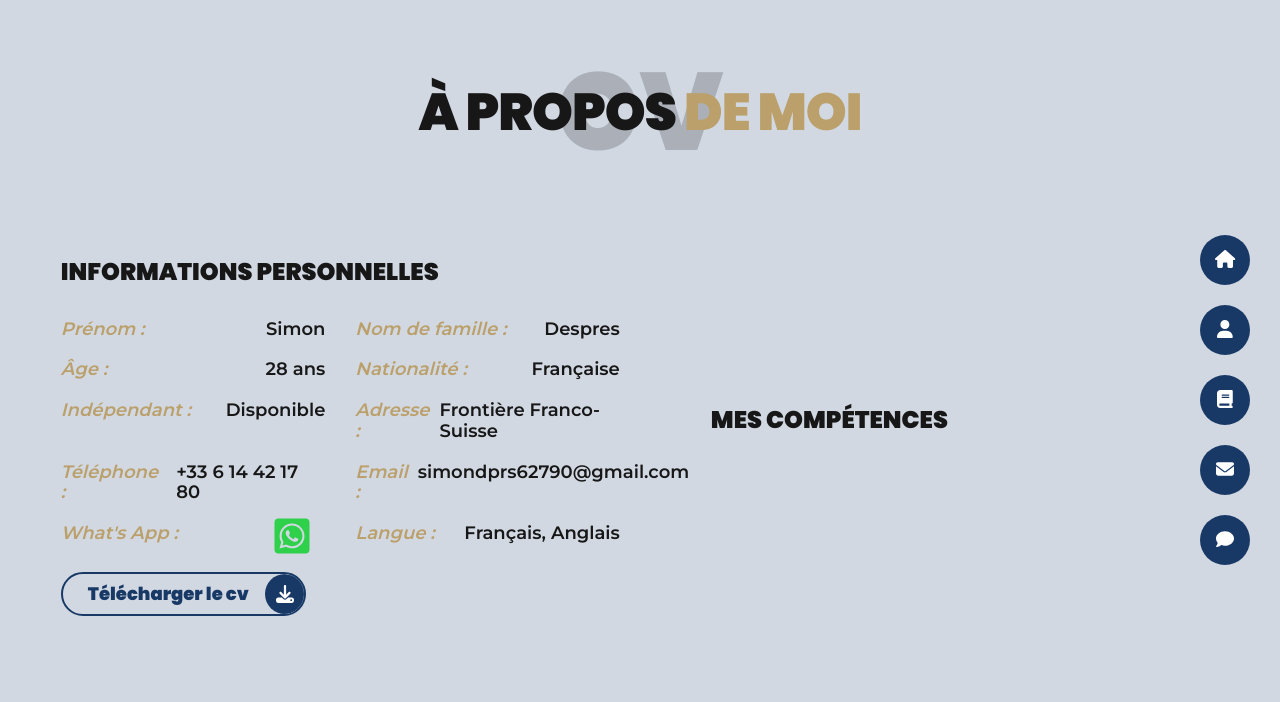
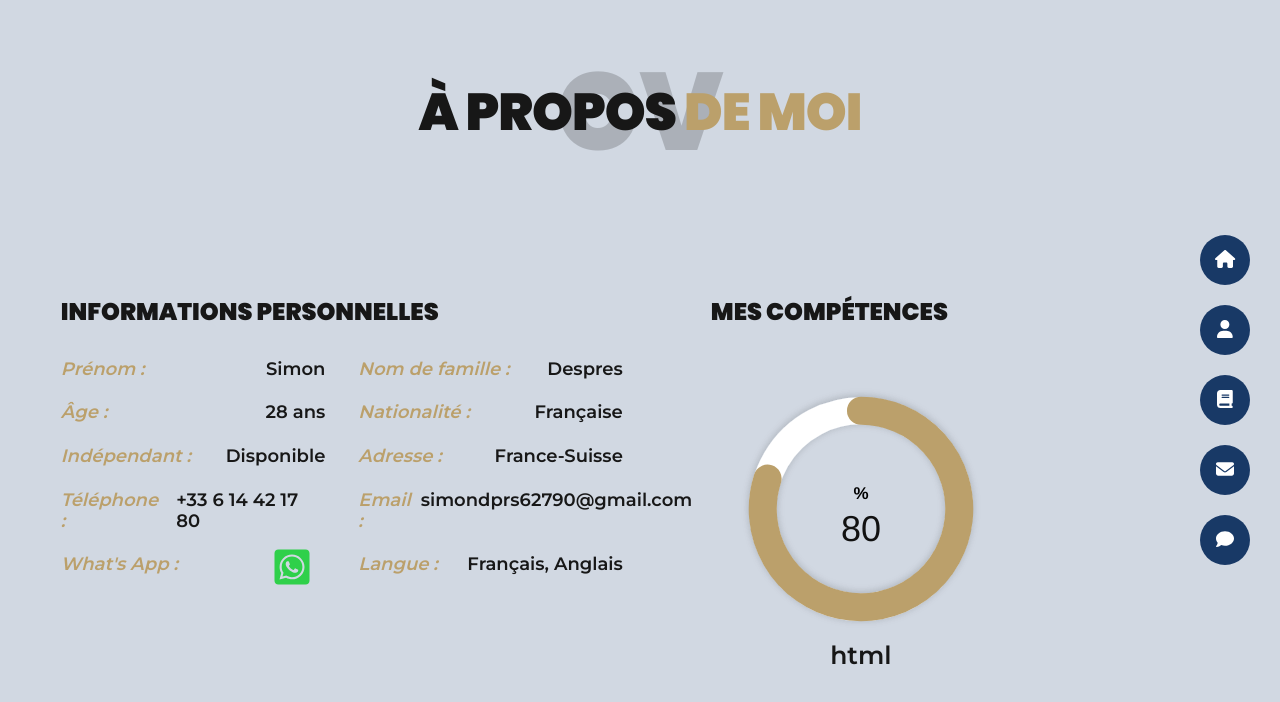
Before and after one commit to PilcodeurDev/my-visual-impact, a Next.js app: page /about in a window 1280 px wide. Shown: the top 702 px of the page. Built offline with nearby package versions, Linux system fonts and the light colour scheme.

Commit message:
add radialBar gauge with library Apexcharts

```diff
--- a/package.json
+++ b/package.json
@@ -13,9 +13,11 @@
     "@fortawesome/fontawesome-svg-core": "^6.4.2",
     "@fortawesome/free-solid-svg-icons": "^6.4.2",
     "@fortawesome/react-fontawesome": "^0.2.0",
+    "apexcharts": "^3.45.1",
     "next": "13.5.6",
     "normalize.css": "^8.0.1",
     "react": "^18",
+    "react-apexcharts": "^1.4.1",
     "react-dom": "^18",
     "react-icons": "^4.11.0",
     "sass": "^1.69.5"
--- a/src/app/about/about.module.sass
+++ b/src/app/about/about.module.sass
@@ -24,13 +24,14 @@
   z-index: -1
 
 .rowCenter
+  height: 80vh
   justify-content: center
   gap: 40px
 
 .boardInfo
   display: flex
   flex-wrap: wrap
-  gap: 20px
+  gap: 23px
   font-family: var(--font-montserrat)
   font-weight: 600
 
@@ -55,3 +56,19 @@
   :hover
     color: $main-color
     transition: all .2s linear
+
+.topUp
+  position: relative
+  height: 70vh
+  top: 0
+
+.skillPannel
+  display: flex
+  flex-direction: column
+  align-items: center
+  position: relative
+
+  .textPannel
+    font-size: 25px
+    position: absolute
+    top: 93%
--- a/src/app/about/page.js
+++ b/src/app/about/page.js
@@ -7,6 +7,7 @@ import { FaWhatsappSquare } from "react-icons/fa";
  */
 import styles from './about.module.sass'
 import BlockDecoration from "@/components/block-decoration/block-decoration"
+import GaugeBar from "@/components/gauge-bar/gauge-bar"
 import Button, { IconTypes } from "@/components/button/button";
 
 
@@ -39,7 +40,7 @@ const myInformations = [
   {
     id: 6,
     title: "Adresse :",
-    value: "Frontière Franco-Suisse",
+    value: "France-Suisse",
   },
   {
     id: 7,
@@ -85,7 +86,7 @@ const About = () => {
           <span className={styles.shadowTitle}>CV</span>
         </header>
         <div className={`${styles.rowCenter} row`}>
-          <div className="col_6">
+          <div className={`${styles.topUp} col_6`}>
             <h4>informations personnelles</h4>
             <div className={styles.boardInfo}>
               {myInformations.map((info) => (
@@ -95,12 +96,18 @@ const About = () => {
                 </div>
               ))}
             </div>
-            <Button icon={IconTypes.DOWNLOAD} href="#" >
+            {/* <Button icon={IconTypes.DOWNLOAD} href="#" >
                 Télécharger le cv
-            </Button>
+            </Button> */}
           </div>
-          <div className="col_5">
+          <div className={`${styles.topUp} col_5`}>
             <h4>Mes compétences</h4>
+            <div className={styles.boardInfo}>
+              <div className={styles.skillPannel}>
+                {<GaugeBar/>}
+                <div className={styles.textPannel}>html</div>
+              </div>
+            </div>
           </div>
         </div>
       </div>
--- /dev/null
+++ b/src/components/gauge-bar/gauge-bar.js
@@ -0,0 +1,94 @@
+'use client'
+/**
+ * The external imports
+ */
+import React, { useEffect, useState } from 'react';
+import ReactApexChart from 'react-apexcharts';
+
+/**
+ * The internal imports
+ */
+import styles from './gauge-bar.module.sass'
+
+function GaugeBar() {
+  const [chartData, setChartData] = useState({
+    series: [75],
+    options: {
+      chart: {
+        type: 'radialBar',
+      },
+      plotOptions: {
+        radialBar: {
+          hollow: {
+            margin: 0,
+            size: '60%',
+            image: undefined,
+            imageOffsetX: 0,
+            imageOffsetY: 0,
+            position: 'front',
+            dropShadow: {
+              enabled: true,
+              top: 3,
+              left: 0,
+              blur: 4,
+              opacity: 0.24
+            }
+          },
+          track: {
+            background: '#fff',
+            margin: 0,
+            dropShadow: {
+              enabled: true,
+              top: -1,
+              left: 0,
+              blur: 4,
+              opacity: 0.1
+            }
+          },
+          dataLabels: {
+            show: true,
+            name: {
+              offsetY: -10,
+              show: true,
+              color: 'black',
+              fontSize: '17px'
+            },
+            value: {
+              formatter: function (val) {
+                return parseInt(val);
+              },
+              color: '#111',
+              fontSize: '36px',
+              show: true,
+            }
+          }
+        }
+      },
+      fill: {
+        colors: "#BBA06B",
+        opacity: 2,
+      },
+      stroke: {
+        lineCap: 'round'
+      },
+      labels: ['%'],
+    },
+  });
+
+  useEffect(() => {
+    setChartData({
+      series: [80], // Mettez ici la valeur de remplissage en %.
+      options: {},
+    });
+  }, []);
+
+  return (
+    <div id="cart" className={styles.gauge}>
+      <div id="chart">
+        <ReactApexChart options={chartData.options} series={chartData.series} type="radialBar" height={350} />
+      </div>
+    </div>
+  );
+}
+
+export default GaugeBar;
--- /dev/null
+++ b/src/components/gauge-bar/gauge-bar.module.sass
@@ -0,0 +1,4 @@
+@import '../../styles/utils/colors'
+
+.gauge
+  padding-bottom: -20px
```
Also changed, not shown: 1 other file (tests, documents, lock files or other folders).
